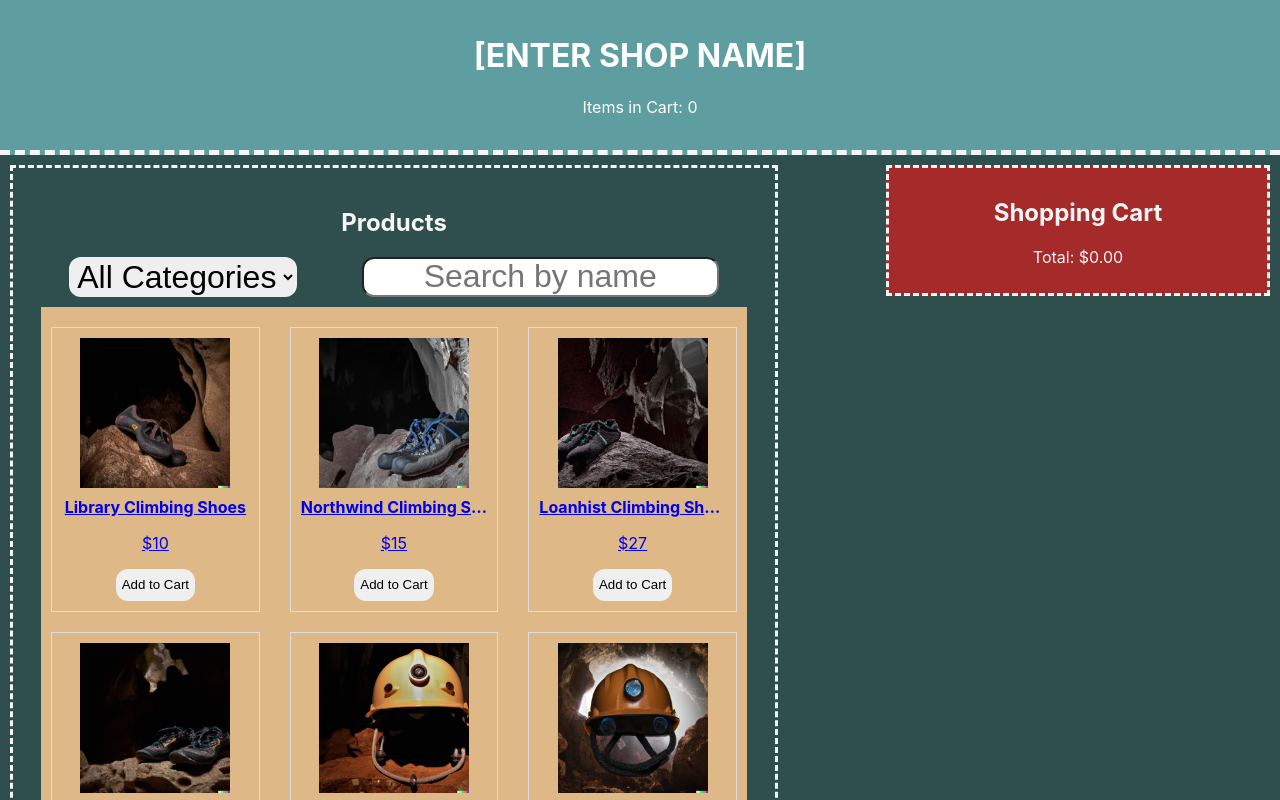
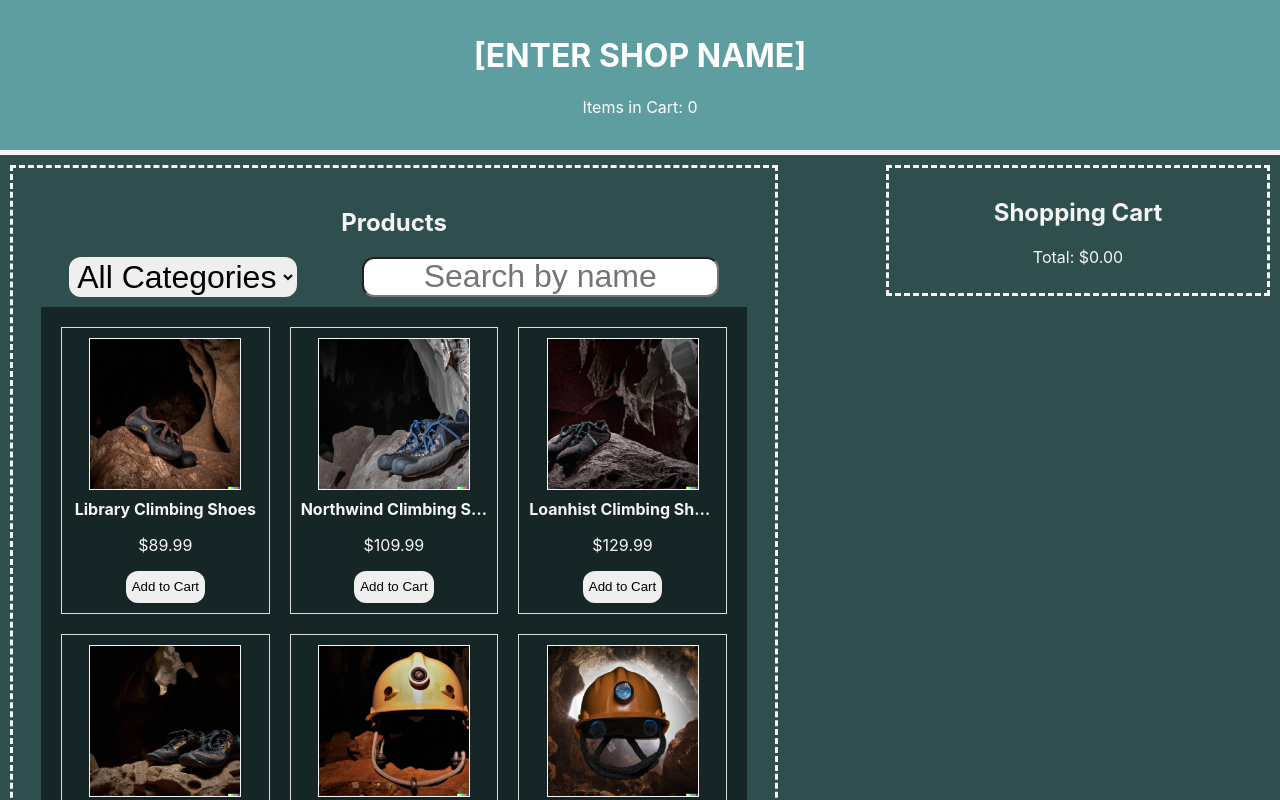
Before and after one commit to Maksymilian-Katolik/simple-online-shop, a React (Create React App) app: page / in a window 1280 px wide. Shown: the top 800 px of the page. Built offline with nearby package versions, Linux system fonts and the light colour scheme.

Commit message:
Prices and links display changes

```diff
--- a/src/components/App.css
+++ b/src/components/App.css
@@ -32,7 +32,7 @@ button {
 
 button:hover {
     background-color: cadetblue;
-    transition: 0.5s;
+    transition: 0.33s;
     border: none;
 }
 
@@ -48,12 +48,16 @@ select {
     vertical-align:top;
 }
 
+link {
+    text-decoration: none;
+}
+
 /* MAIN AREAS OF THE PAGE */
 
 header {
     background-color: cadetblue;
     padding: 15px;
-    border-bottom: 5px dashed whitesmoke;
+    border-bottom: 5px solid whitesmoke;
     color: white;
     min-height: 15vh;
 }
@@ -98,7 +102,7 @@ header {
 
 .shopping-cart {
     width: 30%;
-    background-color: brown;
+    /* background-color: brown; */
     overflow: hidden;
     box-sizing: border-box;
     padding: 10px;
@@ -149,10 +153,10 @@ header {
 
 .product-list {
     width: 95%;
-    background-color: burlywood;
+    background-color: #00000088;
     display: flex;
     flex-wrap: wrap;
-    justify-content: space-between;
+    justify-content: left;
     align-items: flex-start;
     padding: 10px;
     margin: 0 auto;
@@ -162,16 +166,18 @@ header {
 
 .product {
     width: calc(33.33% - 20px); /* Adjust the width based on the number of products you want in a row */
-    margin: 10px 0;
+    margin: 10px 10px;
     box-sizing: border-box;
     border: 1px solid #ddd;
     padding: 10px;
     text-align: center;
+
 }
 
 .product img {
     max-width: 100%;
     height: auto;
+    border: 1px solid whitesmoke;
 }
 
 .product h3 {
@@ -180,6 +186,13 @@ header {
     white-space: nowrap;
     overflow: hidden;
     text-overflow: ellipsis;
+    color: whitesmoke;
+    text-decoration: none;
+}
+
+.product p {
+    color: whitesmoke;
+    text-decoration: none;
 }
 
 /* PAYMENT OPTIONS */
@@ -197,3 +210,8 @@ header {
     height: 3rem;
     font-weight: bold;
 }
+
+/* PRODUCT DETAILS */
+.product-details button {
+    margin: 10px 5px;
+}
--- a/src/components/Product.js
+++ b/src/components/Product.js
@@ -7,10 +7,10 @@ const Product = ({ product, addToCart }) => {
 
   return (
     <div className="product">
-      <Link to={`/product/${product.id}`}>
+      <Link to={`/product/${product.id}`} style={{ textDecoration: "none" }}>
         <img src={product.image} alt={product.name} />
         <h3 title={product.name}>{truncatedName}</h3>
-        <p>${product.price}</p>
+        <p>${product.price.toFixed(2)}</p>
       </Link>
       <button onClick={() => addToCart(product)}>Add to Cart</button>
     </div>
--- a/src/components/ShoppingCart.js
+++ b/src/components/ShoppingCart.js
@@ -13,13 +13,22 @@ const ShoppingCart = ({
   // Check if the current route is the payment options route
   const isPaymentOptionsRoute = location.pathname === "/payment-options";
 
+  const alterName = (itemName, maxSize) => {
+    return itemName.length > maxSize
+      ? `${itemName.slice(0, maxSize - 3)}...`
+      : itemName;
+  };
+
+  const maxNameSize = 25;
+
   return (
     <div className="shopping-cart">
       <h2>Shopping Cart</h2>
       <ul>
         {cart.map((item) => (
           <li key={item.id}>
-            {item.name} - ${item.price} x {item.quantity}
+            {alterName(item.name, maxNameSize)} - ${item.price} x{" "}
+            {item.quantity}
             <div class="plus-minus">
               <button onClick={() => increaseQuantity(item.id)}>+</button>
               <button onClick={() => decreaseQuantity(item.id)}>-</button>
--- a/src/components/products.json
+++ b/src/components/products.json
@@ -2,7 +2,7 @@
   {
     "id": 1,
     "name": "Library Climbing Shoes",
-    "price": 10,
+    "price": 89.99,
     "image": "/buty1.png",
     "description": "Library Climbing Shoes - the perfect solution for spelunkers. Made from high-quality materials, they provide excellent grip and comfort during climbing. Suitable for both beginners and advanced cave explorers. Upper Material: Synthetic leather, Sole: Rubber, Closure System: Lacing, Weight: 500 g. Available sizes: 39, 40, 41, 42, 43, 44.",
     "category": "Shoes"
@@ -10,7 +10,7 @@
   {
     "id": 2,
     "name": "Northwind Climbing Shoes",
-    "price": 15,
+    "price": 109.99,
     "image": "/buty2.png",
     "description": "Northwind Climbing Shoes - innovative spelunking shoes providing excellent grip on any surface. Comfortable and lightweight, perfect for challenging underground conditions. Upper Material: Mesh and synthetic leather, Sole: Vibram, Closure System: Stretchable elastic bands, Weight: 450 g. Available sizes: 38, 39, 40, 41, 42.",
     "category": "Shoes"
@@ -18,7 +18,7 @@
   {
     "id": 3,
     "name": "Loanhist Climbing Shoes",
-    "price": 27,
+    "price": 129.99,
     "image": "/buty3.png",
     "description": "Loanhist Climbing Shoes - excellent shoes for spelunkers seeking durable footwear. Resilient to cave conditions, providing maximum protection and comfort during exploration. Upper Material: Natural leather, Sole: Vibram Mega-Grip, Closure System: Strong velcro closure, Weight: 550 g. Available sizes: 40, 41, 42, 43, 44, 45.",
     "category": "Shoes"
@@ -26,7 +26,7 @@
   {
     "id": 4,
     "name": "Juvenile Climbing Shoes",
-    "price": 28,
+    "price": 149.99,
     "image": "/buty4.png",
     "description": "Juvenile Climbing Shoes - ensuring maximum comfort and safety for young cave explorers. Sturdy construction and attractive design for the youngest spelunking enthusiasts. Upper Material: Synthetic textile material, Sole: Rubber, Closure System: Elastic laces, Weight: 400 g. Available sizes: 28, 29, 30, 31, 32, 33.",
     "category": "Shoes"
@@ -34,7 +34,7 @@
   {
     "id": 5,
     "name": "Northwind REGULAR Speleological Helmet",
-    "price": 27,
+    "price": 59.99,
     "image": "/kask1.png",
     "description": "Northwind REGULAR Speleological Helmet - solid protection for every spelunker. Durable construction and adjustable strap system ensure safety in challenging underground conditions. Material: Polycarbonate, Size Adjustment: Rear adjustment system, Padding: Soft foam, Weight: 550 g. Available size: Universal.",
     "category": "Helmets"
@@ -42,7 +42,7 @@
   {
     "id": 6,
     "name": "Northwind LIMITED Speleological Helmet",
-    "price": 27,
+    "price": 79.99,
     "image": "/kask2.png",
     "description": "Northwind LIMITED Speleological Helmet - exclusive protection for demanding spelunkers. Limited edition with additional features, providing maximum comfort and safety. Material: Fiberglass, Size Adjustment: Rear adjustment system, Padding: Comfortable foam padding, Weight: 500 g. Available size: Universal.",
     "category": "Helmets"
@@ -50,7 +50,7 @@
   {
     "id": 7,
     "name": "Library Speleological Helmet",
-    "price": 27,
+    "price": 99.5,
     "image": "/kask3.png",
     "description": "Library Speleological Helmet - classic protection for cave enthusiasts. Solid construction and adjustable strap ensure safety during exploration of underground labyrinths. Material: Polypropylene, Size Adjustment: Adjustable strap, Padding: Soft inlay, Weight: 480 g. Available size: Universal.",
     "category": "Helmets"
@@ -58,7 +58,7 @@
   {
     "id": 8,
     "name": "Professional Harness by DBManage",
-    "price": 27,
+    "price": 216.0,
     "image": "/uprzaz1.png",
     "description": "Professional Harness by DBManage - robust speleological harness ensuring maximum safety during cave exploration. Sturdy construction and adjustable fastening system for a perfect fit. Weight: 700 g. Available sizes: S, M, L.",
     "category": "Harnesses"
@@ -66,7 +66,7 @@
   {
     "id": 9,
     "name": "Idaho Rope Set",
-    "price": 27,
+    "price": 129.9,
     "image": "/liny1.png",
     "description": "Idaho Rope Set - complete set of speleological ropes ideal for various applications. Durable and sturdy ropes for safe movement in challenging underground conditions. Length of each rope: 30 m. Rope diameter: 9 mm.",
     "category": "Ropes"
@@ -74,7 +74,7 @@
   {
     "id": 10,
     "name": "Alabama Rope Set",
-    "price": 27,
+    "price": 179.95,
     "image": "/liny2.png",
     "description": "Alabama Rope Set - high-quality set of speleological ropes created for demanding explorers. Excellent operational properties and durability. Length of each rope: 40 m. Rope diameter: 10 mm.",
     "category": "Ropes"
```
